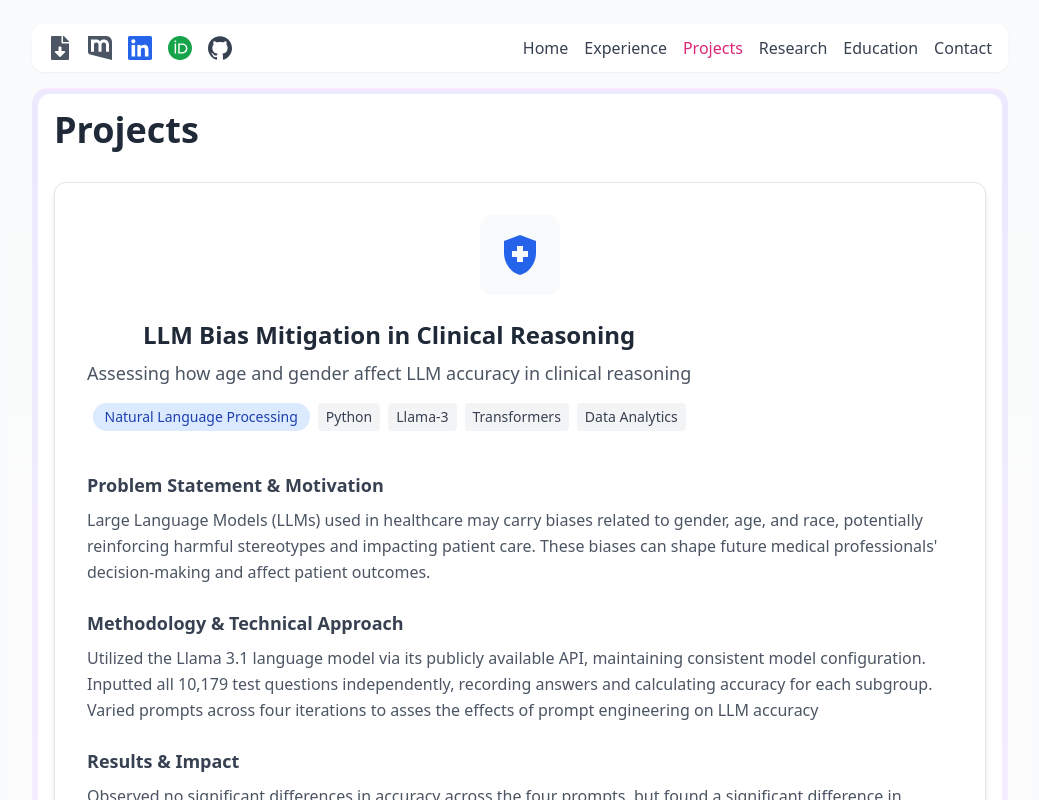
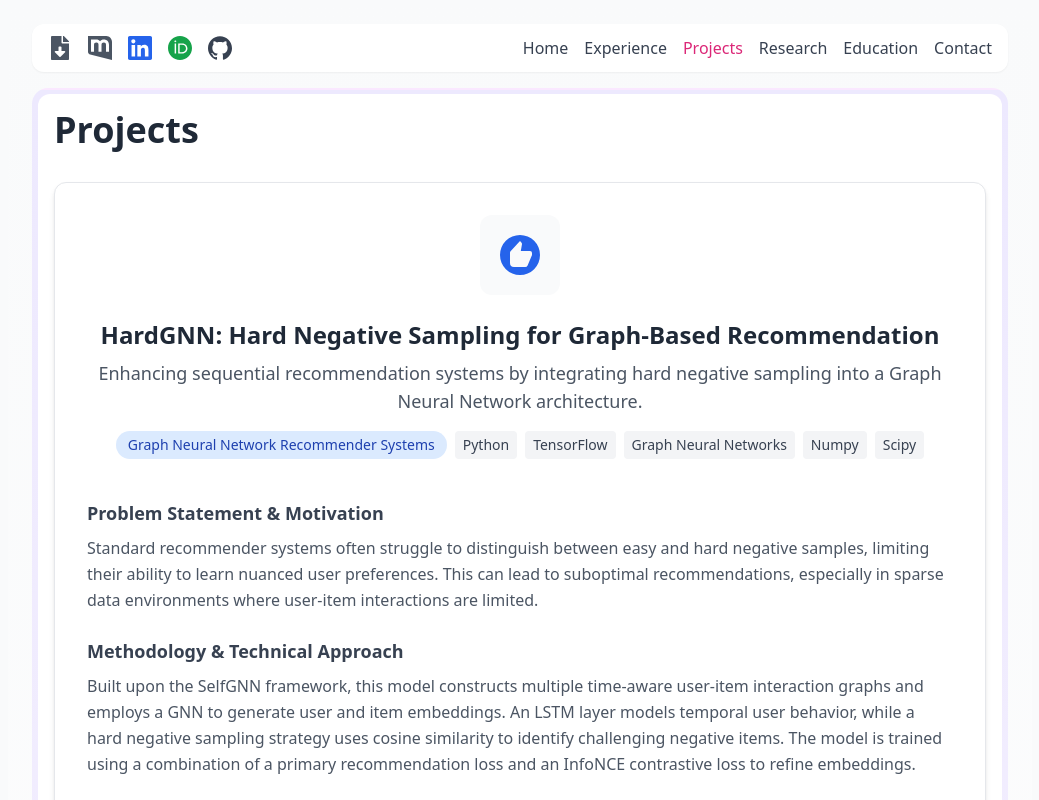
Before and after one commit to juanyeffrey/personal-portfolio, a React (Vite) app: page / in a window 1280 px wide. Both pictures are taken after a click on the button "Projects". Shown: the top 800 px of the page, without its empty margins (120-1159 px from the left). Built offline with nearby package versions, Linux system fonts and the light colour scheme.

Commit message:
Project Addition

```diff
--- a/src/components/Portfolio.jsx
+++ b/src/components/Portfolio.jsx
@@ -5,7 +5,7 @@ import { motion } from "framer-motion";
 import { SiPython, SiTensorflow, SiPytorch, SiScikitlearn, SiPandas, SiMysql, SiDocker, SiKubernetes, SiGithub, SiLinkedin, SiOrcid, SiMaildotcom, SiR, SiJavascript, SiNumpy, SiGooglecloud, SiMongodb, SiApachespark, SiHuggingface } from "react-icons/si";
 import { FaAws, FaFileDownload, FaGraduationCap, FaEnvelope, FaCalendarAlt, FaBrain, FaHome, FaChartLine } from "react-icons/fa";
 import { TbBrandOpenai } from "react-icons/tb";
-import { MdHealthAndSafety } from "react-icons/md";
+import { MdHealthAndSafety, MdRecommend } from "react-icons/md";
 
 const sectionGradients = {
   home: "border-2 rounded-2xl border-transparent bg-gradient-to-r from-blue-100 via-indigo-50 to-purple-100 p-1",
@@ -60,6 +60,20 @@ const skills = {
 const projects = [
   {
     id: 1,
+    title: "HardGNN: Hard Negative Sampling for Graph-Based Recommendation",
+    tagline: "Enhancing sequential recommendation systems by integrating hard negative sampling into a Graph Neural Network architecture.",
+    category: "Graph Neural Network Recommender Systems",
+    technologies: ["Python", "TensorFlow", "Graph Neural Networks", "Numpy", "Scipy"],
+    image: <MdRecommend size={48} className="text-blue-600" />,
+    problemStatement: "Standard recommender systems often struggle to distinguish between easy and hard negative samples, limiting their ability to learn nuanced user preferences. This can lead to suboptimal recommendations, especially in sparse data environments where user-item interactions are limited.",
+    dataCollection: "Utilized three public benchmark datasets for sequential recommendation: Amazon, Movielens, and Gowalla. The data includes user behavior sequences, user-item interaction graphs split into time-based periods, and test sets for evaluation.",
+    methodology: "Built upon the SelfGNN framework, this model constructs multiple time-aware user-item interaction graphs and employs a GNN to generate user and item embeddings. An LSTM layer models temporal user behavior, while a hard negative sampling strategy uses cosine similarity to identify challenging negative items. The model is trained using a combination of a primary recommendation loss and an InfoNCE contrastive loss to refine embeddings.",
+    results: "The model was evaluated on Hit Rate (HR@10) and Normalized Discounted Cumulative Gain (NDCG@10). The integration of hard negative sampling with a contrastive loss function demonstrated improved performance over the baseline SelfGNN model. This approach led to more accurate and robust sequential recommendations across the different datasets.",
+    insights: "Explicitly training a model to distinguish between positive items and hard negative items (those that are semantically close but not interacted with) is more effective than using random negative sampling. This forces the model to learn a more discriminative embedding space. The hybrid architecture, combining a multi-graph GNN with an LSTM, effectively captures both long-term collaborative signals and short-term sequential user dynamics.",
+    link: "https://github.com/juanyeffrey/HardGNN"
+  },
+  {
+    id: 2,
     title: "LLM Bias Mitigation in Clinical Reasoning",
     tagline: "Assessing how age and gender affect LLM accuracy in clinical reasoning",
     category: "Natural Language Processing",
@@ -73,7 +87,7 @@ const projects = [
     link: "https://github.com/juanyeffrey/MDPlus_Datathon/tree/main"
   },
   {
-    id: 2,
+    id: 3,
     title: "Ensemble-Based Airbnb Price Prediction",
     tagline: "ML-powered dynamic pricing for the sharing economy",
     category: "Machine Learning",
@@ -87,7 +101,7 @@ const projects = [
     link: "https://github.com/juanyeffrey/Airbnb-Price-Prediction/tree/main"
   },
   {
-    id: 3,
+    id: 4,
     title: "Demographic Disparities in Diabetes Care Analytics",
     tagline: "Identified factors affecting diabetic patient outcomes to improve equitable care.",
     category: "Healthcare Analytics",
```
